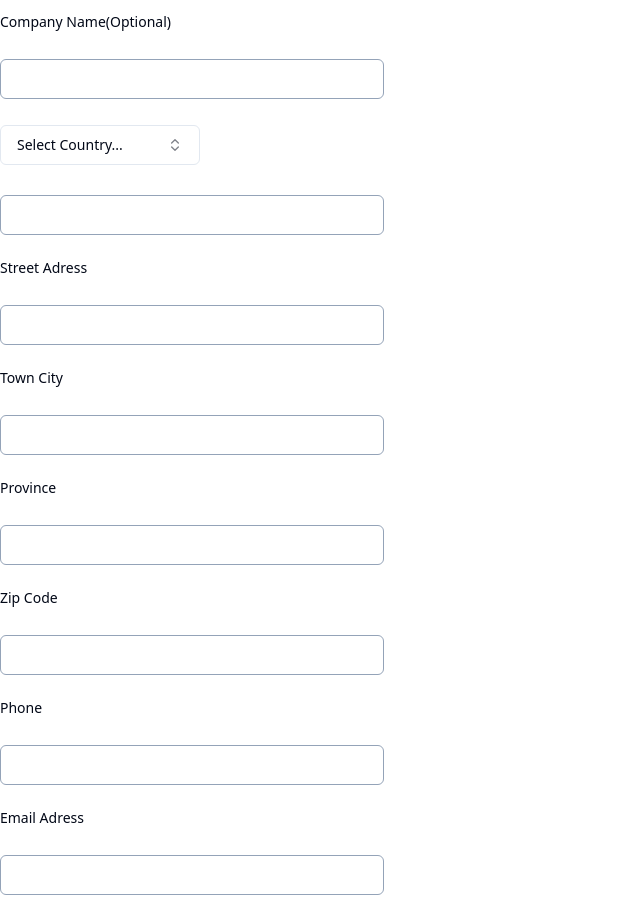
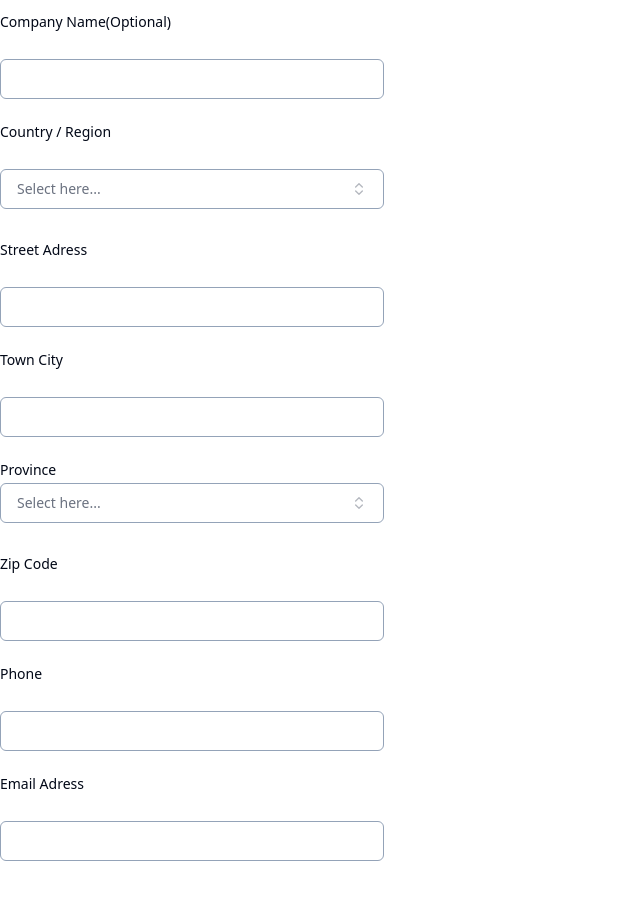
Before and after one commit to Aprender-e-Crescer/e-commerce, a React (Vite) app: page / in a window 1280 px wide. Shown: the part 2360-3269 px from the top of the page, without its empty margins (0-640 px from the left). Built offline with nearby package versions, Linux system fonts and the light colour scheme.

Commit message:
add dois campos de inputs que permitem você selecionar as opções desejadas, não digitar

```diff
--- a/src/components/Combobox.tsx
+++ b/src/components/Combobox.tsx
@@ -21,24 +21,24 @@ import {
 
 const frameworks = [
   {
-    value: "next.js",
-    label: "Next.js",
+    value: "Dois Vizinhos",
+    label: "Dois Vizinhos",
   },
   {
-    value: "sveltekit",
-    label: "SvelteKit",
+    value: "SmallVille",
+    label: "SmallVille",
   },
   {
-    value: "nuxt.js",
-    label: "Nuxt.js",
+    value: "NewYork",
+    label: "NewYork",
   },
   {
-    value: "remix",
-    label: "Remix",
+    value: "Cidad del leste",
+    label: "Cidad del leste",
   },
   {
-    value: "astro",
-    label: "Astro",
+    value: "Gothan city",
+    label: "Gothan city",
   },
 ]
 
@@ -53,19 +53,19 @@ export function ComboboxDemo() {
           variant="outline"
           role="combobox"
           aria-expanded={open}
-          className="w-[200px] justify-between"
+          className="w-full justify-between mb-7 text-gray-500 border-slate-400"
         >
           {value
             ? frameworks.find((framework) => framework.value === value)?.label
-            : "Select Country..."}
+            : "Select here..."}
           <ChevronsUpDown className="ml-2 h-4 w-4 shrink-0 opacity-50" />
         </Button>
       </PopoverTrigger>
       <PopoverContent className="w-[200px] p-0">
         <Command>
-          <CommandInput placeholder="Search framework..." />
+          <CommandInput placeholder="Search location..."/>
           <CommandList>
-            <CommandEmpty>No framework found.</CommandEmpty>
+            <CommandEmpty>No country found.</CommandEmpty>
             <CommandGroup>
               {frameworks.map((framework) => (
                 <CommandItem
--- a/src/pages/checkout-page.tsx
+++ b/src/pages/checkout-page.tsx
@@ -24,8 +24,8 @@ export function CheckoutPage() {
       <Label>Company Name(Optional)</Label>
       <Input />
 
+      <Label className="mb-6">Country / Region</Label>
       <ComboboxDemo />
-      <Input />
 
       <Label>Street Adress</Label>
       <Input />
@@ -34,7 +34,7 @@ export function CheckoutPage() {
       <Input />
 
        <Label>Province</Label>
-      <Input />
+      <ComboboxDemo />
 
        <Label>Zip Code</Label>
       <Input />
```
